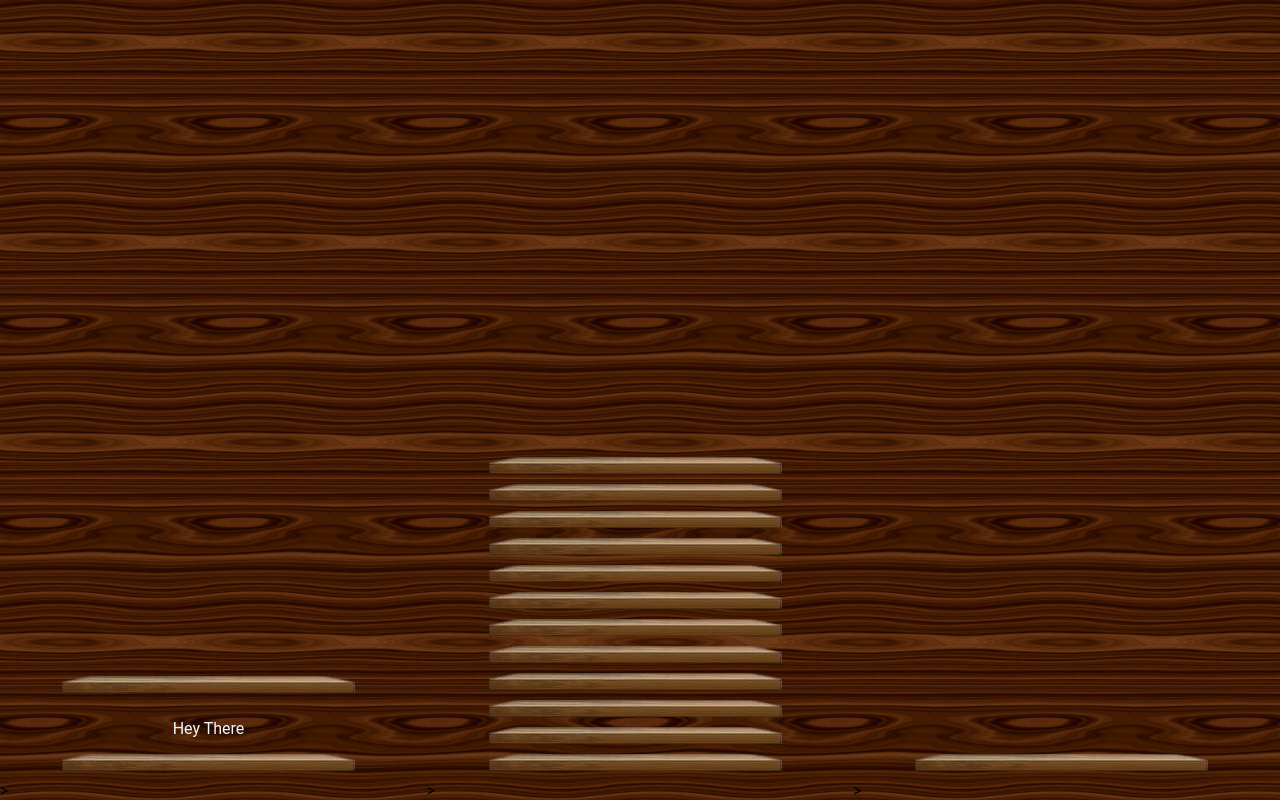
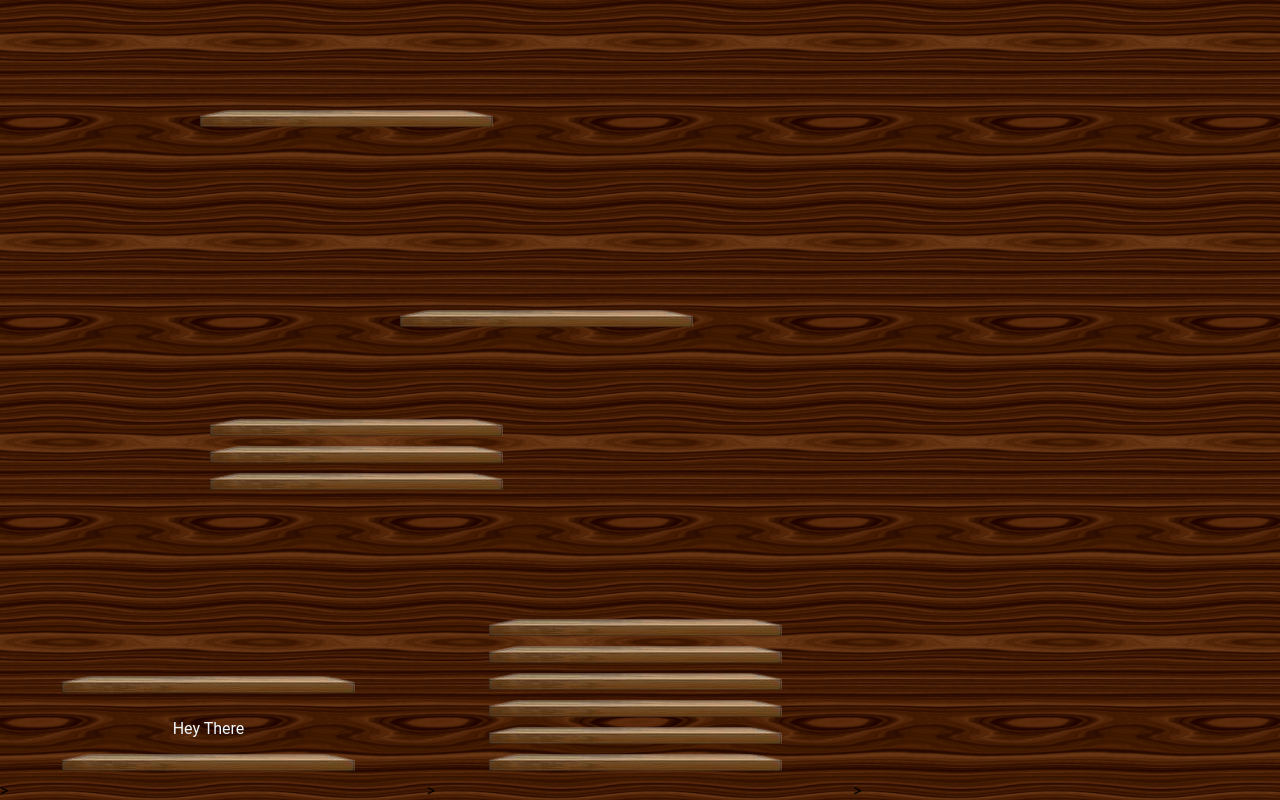
Before and after one commit to hardik-rajpal/VialRack, an Angular app: page / in a window 1280 px wide. Built offline with nearby package versions, Linux system fonts and the light colour scheme.

Commit message:
abs pos for stacks and shelves

```diff
--- a/src/app/app.component.html
+++ b/src/app/app.component.html
@@ -1,27 +1,25 @@
 <div class="main">
-    <app-shelfstack [width]="getshelfstackwidth()">
+    <app-shelfstack #shelfstack [width]="autoOrgStackWidth">
         <app-shelf>
             <p style="color: aliceblue;">Hey There</p>
         </app-shelf>
         <app-shelf></app-shelf>
 
     </app-shelfstack>
-    <app-shelfstack [width]="getshelfstackwidth()">
+    <app-shelfstack #shelfstack [width]="autoOrgStackWidth">
         <app-shelf></app-shelf>
         <app-shelf></app-shelf>
         <app-shelf></app-shelf>
         <app-shelf></app-shelf>
         <app-shelf></app-shelf>
         <app-shelf></app-shelf>
+    </app-shelfstack>
+    <app-shelf [absPos]="[200,100]">
+    </app-shelf>
+    <app-shelf [absPos]="[400,300]"></app-shelf>
+    <app-shelfstack #shelfstack [width]="autoOrgStackWidth" [absPos]="[200,300]">
         <app-shelf></app-shelf>
         <app-shelf></app-shelf>
         <app-shelf></app-shelf>
-        <app-shelf></app-shelf>
-        <app-shelf></app-shelf>
-        <app-shelf></app-shelf>
-
-    </app-shelfstack>
-    <app-shelfstack [width]="getshelfstackwidth()">
-        <app-shelf></app-shelf>
     </app-shelfstack>
 </div>
--- a/src/app/app.component.ts
+++ b/src/app/app.component.ts
@@ -1,4 +1,5 @@
-import { Component, OnInit } from '@angular/core';
+import { Component, OnInit,ViewChildren,QueryList } from '@angular/core';
+import { ShelfstackComponent } from './components/parts/shelfstack/shelfstack.component';
 
 @Component({
   selector: 'app-root',
@@ -7,11 +8,21 @@ import { Component, OnInit } from '@angular/core';
 })
 export class AppComponent implements OnInit{
   title = 'VialRack';
-  numshelves = 1;
+  numstacks = 1;
+  autoOrgStackWidth=100;
+  @ViewChildren('shelfstack') shelves!: QueryList<ShelfstackComponent>;
   ngOnInit(){
-    this.numshelves=document.querySelector('.main')?.childNodes.length!
+    // let children:HTMLCollectionOf<Element> = document.querySelector('.main')?.children!;
   }
-  getshelfstackwidth(el?:HTMLElement){
-    return 100/this.numshelves;
+  ngAfterViewInit(){
+    this.numstacks = (this.shelves.filter((item,index,[])=>item.absPos.length!==2)).length;
+    setTimeout(() => {
+      this.autoOrgStackWidth = 100/this.numstacks;
+      console.log(this.autoOrgStackWidth)
+
+    }, 500);
   }
+  // getshelfstackwidth(el?:HTMLElement){
+  //   return 100/this.numstacks;
+  // }
 }
--- a/src/app/components/parts/shelf/shelf.component.html
+++ b/src/app/components/parts/shelf/shelf.component.html
@@ -1,4 +1,4 @@
-<div class="shelf">
+<div class="shelf" [ngStyle]="divRefStyle">
     <ng-content></ng-content>
     <img width="100%" src="assets/shelf3.png">
 </div>
--- a/src/app/components/parts/shelf/shelf.component.ts
+++ b/src/app/components/parts/shelf/shelf.component.ts
@@ -1,10 +1,25 @@
-import { Component } from '@angular/core';
+import { Component, Input,OnInit,ViewChild,ElementRef } from '@angular/core';
 
 @Component({
   selector: 'app-shelf',
   templateUrl: './shelf.component.html',
   styleUrls: ['./shelf.component.css']
 })
-export class ShelfComponent {
-
+export class ShelfComponent implements OnInit{
+  @Input() absPos:number[]=[];
+  divRefStyle:{[kclass:string]:any} = {
+    'display': 'flex',
+  'flex-direction': 'column',
+  'align-items': 'center',
+  'align-content': 'flex-end',
+  'justify-content': 'flex-end',
+  'margin-top': '10px',
+  }
+  ngOnInit(){
+    if(this.absPos.length===2){
+      this.divRefStyle['position'] = 'absolute';
+      this.divRefStyle['top'] = this.absPos[1].toString()+'px';
+      this.divRefStyle['left'] = this.absPos[0].toString()+'px';
+    }
+  }
 }
--- a/src/app/components/parts/shelfstack/shelfstack.component.css
+++ b/src/app/components/parts/shelfstack/shelfstack.component.css
@@ -1,13 +1,10 @@
 .shelfstack{
     display: flex;
     flex-direction: row;
-    /* size; */
     height: 100%;
-    /* width: 100%; */
     align-items: flex-end;
     padding: 10px;
     justify-content: flex-end;
-    /* background-color: green; */
 }
 .content-stack{
     /* background-color: blue; */
--- a/src/app/components/parts/shelfstack/shelfstack.component.html
+++ b/src/app/components/parts/shelfstack/shelfstack.component.html
@@ -1,4 +1,4 @@
-<div class="shelfstack">
+<div class="shelfstack" [ngStyle]="divRefStyle">
 
     <div class="content-stack">
         <ng-content></ng-content>
--- a/src/app/components/parts/shelfstack/shelfstack.component.ts
+++ b/src/app/components/parts/shelfstack/shelfstack.component.ts
@@ -1,10 +1,21 @@
-import { Component, Input } from '@angular/core';
+import { Component, Input,OnInit } from '@angular/core';
 
 @Component({
   selector: 'app-shelfstack',
   templateUrl: './shelfstack.component.html',
   styleUrls: ['./shelfstack.component.css']
 })
-export class ShelfstackComponent {
+export class ShelfstackComponent implements OnInit{
   @Input() width:number=100;
+  @Input() absPos:number[] = [];
+  divRefStyle:{[kclass:string]:any} = {
+
+  }
+  ngOnInit(){
+    if(this.absPos.length===2){
+      this.divRefStyle['position'] = 'absolute';
+      this.divRefStyle['bottom'] = this.absPos[1].toString()+'px';
+      this.divRefStyle['left'] = this.absPos[0].toString()+'px';
+    }
+  }
 }
```
